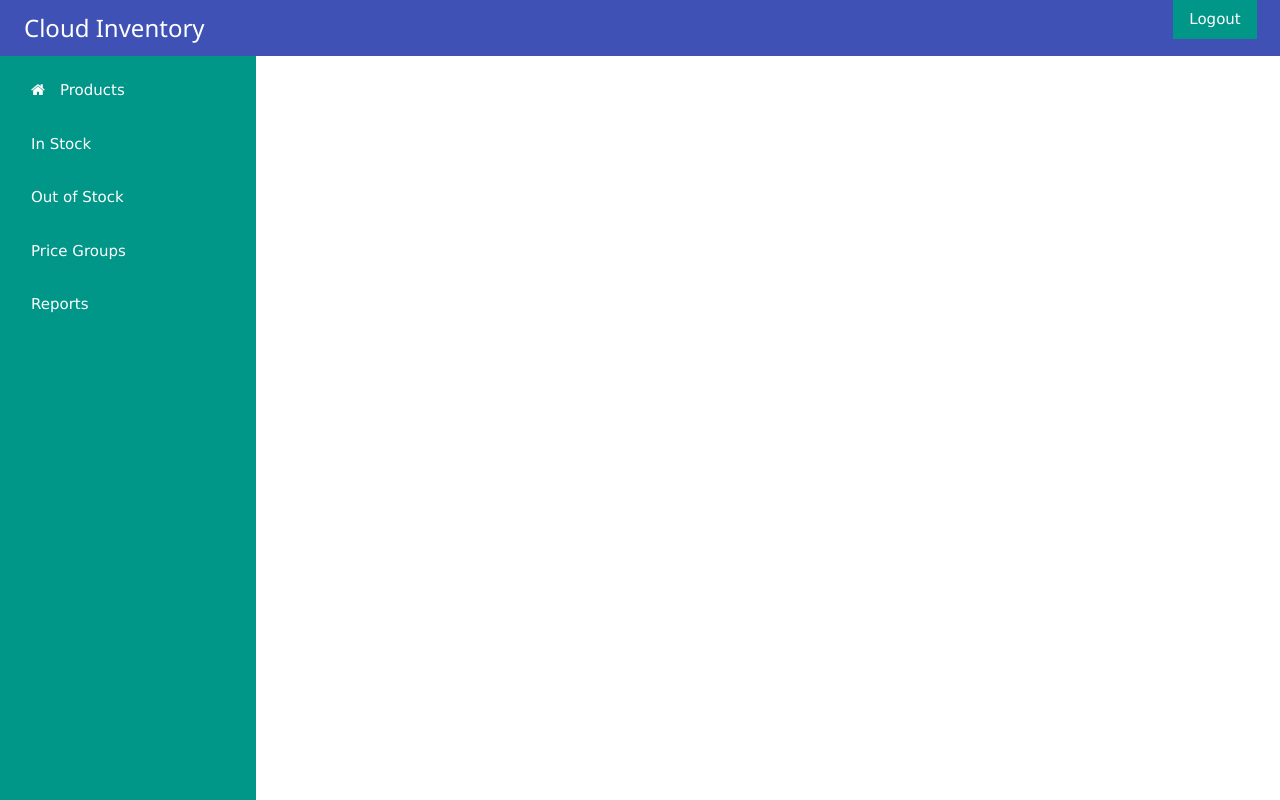
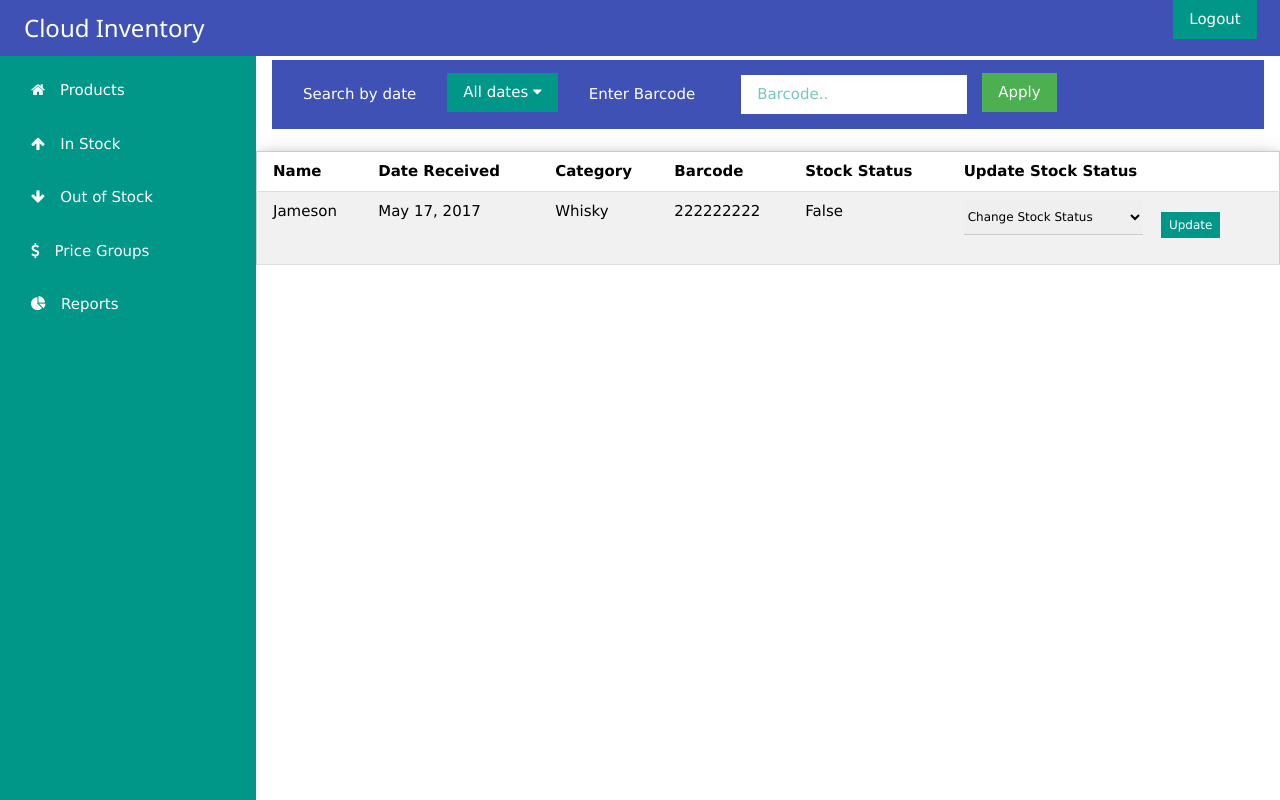
Before and after one commit to vedah-fida/cloud-inventory, a Django app: page /products/out-of-stock/ in a window 1280 px wide. Run offline with Django 3.2, Linux system fonts and the light colour scheme; data comes from the database, SQL or seed files in the repository.

Commit message:
Stock status pages populated with data

```diff
--- a/accounts/forms.py
+++ b/accounts/forms.py
@@ -7,4 +7,4 @@ class UserForm(forms.ModelForm):
 
     class Meta:  # information about your class
         model = User
-        fields = ['username', 'password']
+        fields = ['username', 'password' ]
--- a/accounts/views.py
+++ b/accounts/views.py
@@ -13,7 +13,7 @@ def user_login(request):
     user = authenticate(username=username, password=password)
     if user is not None and user.is_active:
         login(request, user)
-        url = urlresolvers.reverse('products:products')
+        url = urlresolvers.reverse('products:product_details')
         return HttpResponseRedirect(url)
     else:
         error_msg = "Incorrect username or password. Please try again"
@@ -22,5 +22,5 @@ def user_login(request):
 
 def logout_user(request):
     logout(request)
-    url = urlresolvers.reverse('accounts:login_user')
+    url = urlresolvers.reverse('accounts:index_display')
     return HttpResponseRedirect(url)
--- a/products/admin.py
+++ b/products/admin.py
@@ -2,8 +2,8 @@ from django.contrib import admin
 from .models import *
 # Register your models here.
 
-admin.site.register(Product)
+admin.site.register(Category)
 
-admin.site.register(Barcode)
+admin.site.register(Products)
 
-admin.site.register(Quantity)
+admin.site.register(Items)
--- a/products/models.py
+++ b/products/models.py
@@ -1,29 +1,34 @@
 from django.db import models
 
+class Category(models.Model):
+    category_name = models.CharField(max_length=25)
+    category_date = models.DateField()
+    def __str__(self):
+        return (self.category_name)
 
-# Create your models here.
-class Product(models.Model):
-    product_name = models.CharField(max_length=50)
-    product_category = models.CharField(max_length=25)
-    product_manufacturer = models.CharField(max_length=25)
+class Products(models.Model):
+    IN_STOCK = "IS"
+    OUT_OF_STOCK = "OS"
+    STOCK_CHOICES = (
+        (IN_STOCK, 'In Stock'),
+        (OUT_OF_STOCK, 'Out of Stock'),
+    )
+    product_name = models.CharField(max_length=25)
+    category_type = models.ForeignKey(Category, on_delete=models.CASCADE)
+    product_price = models.IntegerField()
+    product_barcode = models.IntegerField()
+    product_stock = models.BooleanField(choices=STOCK_CHOICES, default=IN_STOCK)
+    product_date = models.DateField()
 
     def __str__(self):
-        return self.product_name + ' - ' + self.product_category + ' - ' + self.product_manufacturer
+        return (self.product_name)
 
+class Items(models.Model):
+    product_code = models.IntegerField()
+    product_date = models.DateField()
+    product_price = models.IntegerField()
+    product_status = models.BooleanField()
 
-class Barcode(models.Model):
-    product_name = models.ForeignKey(Product, max_length=50)
-    category_name = models.CharField(max_length=50)
-    barcode = models.IntegerField()
-
-    def __str__(self):
-        return str(self.barcode)
-
-
-class Quantity(models.Model):
-    product_name = models.CharField(max_length=50)
-    category_name = models.CharField(max_length=50)
-    stock_quantity = models.IntegerField()
-
-    def __str__(self):
-        return self.product_name + '-' + self.category_name + '-' + str(self.stock_quantity)
+    """
+    0 is money collected, 1 is still processing
+    """
--- a/products/templates/product/base.html
+++ b/products/templates/product/base.html
@@ -8,8 +8,11 @@
     <style>
 	.w3-bar-item{
 		margin: 1em;
+    }
+    #dropdown-btn:hover{
+		background-color: transparent;
+	}
 
-	}
 
     </style>
 </head>
@@ -35,17 +38,48 @@
     <!--sidebar -->
     <div class="w3-quarter">
         <div class="w3-sidebar w3-bar-block w3-teal" style="width:20%;">
-            <a href="#" class="w3-bar-item w3-button"> <i class="fa fa-home" style="padding-right:1em;"></i>Products</a>
-            <a href="{% url 'accounts:login_user' %}" class="w3-bar-item w3-button">In Stock</a>
-            <a href="{% url 'products:product_details' %}" class="w3-bar-item w3-button">Out of Stock</a>
-            <a href="#" class="w3-bar-item w3-button">Price Groups</a>
-            <a href="#" class="w3-bar-item w3-button">Reports</a>
+            <a href="{% url 'products:product_details' %}" class="w3-bar-item w3-button"> <i class="fa fa-home" style="padding-right:1em;"></i>Products</a>
+            <a href="{% url 'products:in-stock' %}" class="w3-bar-item w3-button"> <i class="fa fa-arrow-up" style = "padding-right:0.7em;"></i> In Stock</a>
+            <a href="{% url 'products:out-of-stock' %}" class="w3-bar-item w3-button"> <i class="fa fa-arrow-down" style = "padding-right:0.7em;"></i> Out of Stock</a>
+            <a href="#" class="w3-bar-item w3-button"> <i class="fa fa-usd" style = "padding-right:1em;"></i>Price Groups</a>
+            <a href="#" class="w3-bar-item w3-button"> <i class="fa fa-pie-chart" style = "padding-right:1em;"></i>Reports</a>
         </div>
     </div>
     <!-- end sidebar -->
+
+
+    <div class = "w3-rest" style = "margin-left:20%;">
+        <!--top bar-->
+<div class="w3-container" style = "margin-top:4px;">
+    <div class="w3-bar w3-indigo">
+        <div class="w3-bar-item">Search by date</div>
+        <div class="w3-dropdown-click" id = "dropdown-btn" style="padding-top:13px;">
+					<button class="w3-btn w3-teal" onclick="myFunction()">
+						All dates <i class="fa fa-caret-down"></i>
+					</button>
+			<div id="demo" class="w3-dropdown-content w3-bar-block">
+				<a href="#" class="w3-bar-item w3-button" style = "width:auto;">Today</a>
+				<a href="#" class="w3-bar-item w3-button" style = "width:auto;">Yesterday</a>
+				<a href="#" class="w3-bar-item w3-button" style = "width:auto;">This Week</a>
+				<a href="#" class="w3-bar-item w3-button" style = "width:auto;">This Month</a>
+			</div>
+				</div>
+		<div class = "w3-bar-item">Enter Barcode</div>
+			<input type="number" name = "barcode_search" class="w3-bar-item w3-input w3-text-teal" placeholder="Barcode..">
+			<div style = "padding-top:13px;">
+				<button class= "w3-btn w3-green" >Apply</button>
+			</div>
+  		</div>
+</div> <br>
+<!--end top bar-->
+         {% block body %}
+
+
+        {% endblock %}
+    </div>
+
     <!--start all content -->
-    {% block body %}
-    {% endblock %}
+
 
 </div> <!--end all content -->
 
--- /dev/null
+++ b/products/templates/product/out-of-stock.html
@@ -0,0 +1,45 @@
+{% extends 'product/base.html' %}
+{% block title %} Out of Stock {% endblock %}
+
+{% block body %}
+<table class="w3-table-all w3-card-4">
+
+    <tr>
+        <th>Name</th>
+        <th>Date Received</th>
+        <th>Category</th>
+        <th>Barcode</th>
+        <th>Stock Status</th>
+        <th>Update Stock Status</th>
+    </tr>
+    <tr>
+        {% for product in products_out_of_stock %}
+        <td>{{ product.product_name }}</td>
+        <td>{{ product.product_date }}</td>
+        <td>{{ product.category_type }}</td>
+        <td>{{ product.product_barcode }}</td>
+        <td>{{ product.product_stock }}</td>
+        <td>
+            <div class="w3-row">
+                <div class="w3-col l7">
+                    <select class="w3-select w3-small" name="option">
+                        <option value="" disabled selected>Change Stock Status</option>
+                        <option value="1">In stock</option>
+                        <option value="2">Out of Stock</option>
+                    </select>
+                </div>
+                <div class="w3-col l5">
+                    <div class="w3-show-inline-block">
+                        <div class="w3-bar" style="padding-left:6px;">
+                            <button class="w3-bar-item w3-button w3-teal w3-small w3-padding-small">Update</button>
+                        </div>
+                    </div>
+                </div>
+            </div>
+        </td>
+    </tr>
+    {% endfor %}
+
+
+</table>
+{% endblock %}
--- a/products/urls.py
+++ b/products/urls.py
@@ -1,10 +1,22 @@
 from django.conf.urls import include, url
 
 from . import views
+
 app_name = "products"
 
 urlpatterns = [
-    url(r'', views.products_base, name="products"),
-    url(r'^view/', views.products_inner_view, name="product_details"),
+    # url(r'^$', views.products_base, name="products"),
+
+    # this view displays the redirected page after login. It also displays all the products(in and out of stock)
+    url(r'view', views.get_products, name="product_details"),
+
+    # display IN STOCK products
+    url(r'^in-stock/$', views.in_stock, name="in-stock"),
+
+    # display OUT OF STOCK products
+    url(r'^out-of-stock/$', views.out_of_stock, name="out-of-stock"),
+
+    # this view is used for testing purposes, its contents may change frequently
+    url(r'category/$', views.in_stock, name="get_category"),
 
 ]
--- a/products/views.py
+++ b/products/views.py
@@ -1,10 +1,37 @@
 from django.shortcuts import render
+from django.contrib.auth.decorators import login_required
+from django.shortcuts import HttpResponse
+from .models import Products, Category, Items
 
 
 # Create your views here.
+@login_required
 def products_base(request):
     return render(request, 'product/base.html', {})
 
 
+@login_required
 def products_inner_view(request):
     return render(request, 'product/index.html', {})
+
+
+# connecting to the database and get the ALL the categories
+def get_category(request):
+    data = Category.objects.all()
+    return render(request, 'product/products_form.html', {"data": data})
+
+
+# connecting to the database and get the ALL the products
+def get_products(request):
+    products_data = Products.objects.all()
+    return render(request, 'product/index.html', {"product_data": products_data})
+
+
+def in_stock(request):
+    products_in_stock = Products.objects.filter(product_stock=True)
+    return render(request, 'product/in-stock.html', {'products_in_stock': products_in_stock})
+
+
+def out_of_stock(request):
+    products_out_of_stock = Products.objects.filter(product_stock=False)
+    return render(request, 'product/out-of-stock.html', {"products_out_of_stock": products_out_of_stock})
```
Also changed, not shown: products/templates/product/in-stock.html (added, +45 -0 lines), products/templates/product/index.html (+21 -53 lines), products/templates/product/products_form.html (+70 -0 lines), db.sqlite3, products/migrations/0003_auto_20170515_2103.py (added), products/migrations/0004_auto_20170516_1021.py (added), products/migrations/0005_auto_20170516_1214.py (added), products/migrations/0006_auto_20170517_1052.py (added), products/migrations/0007_category_items_products.py (added).
